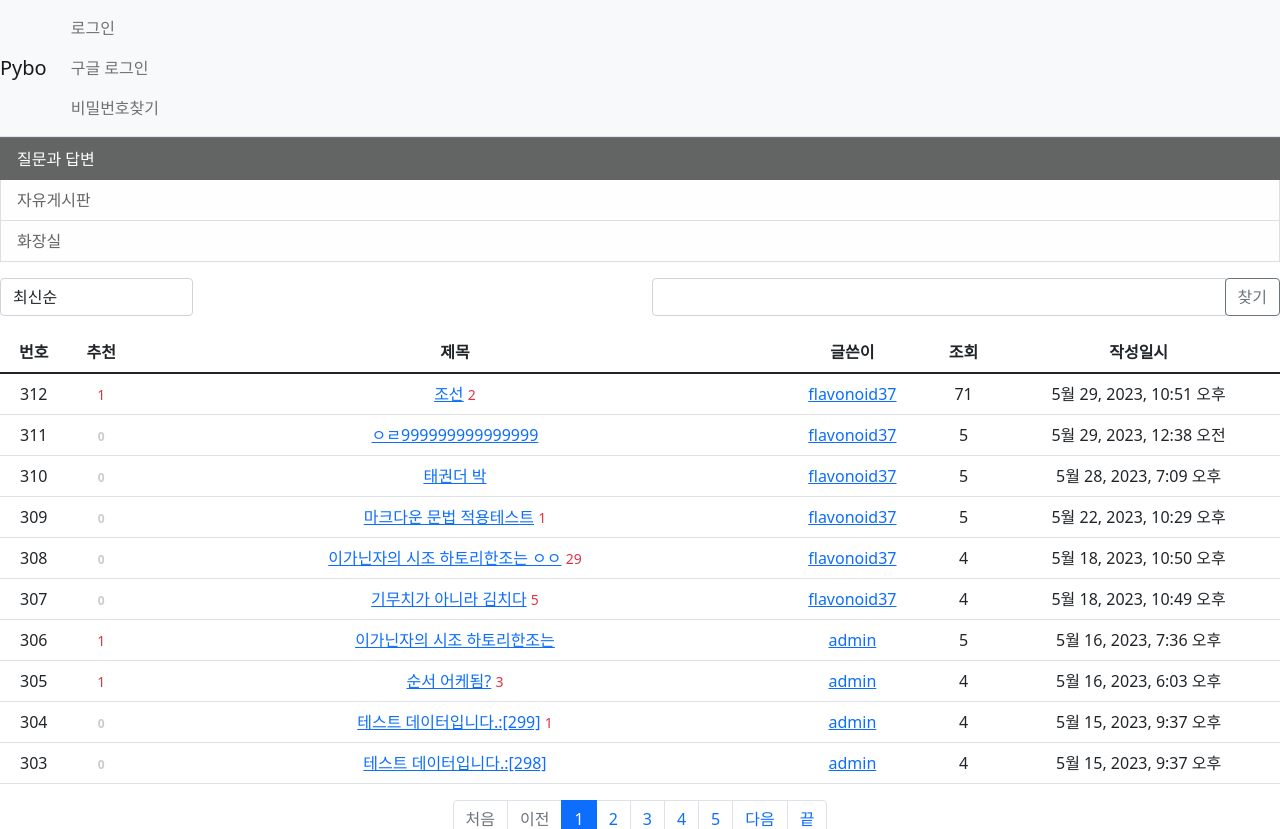
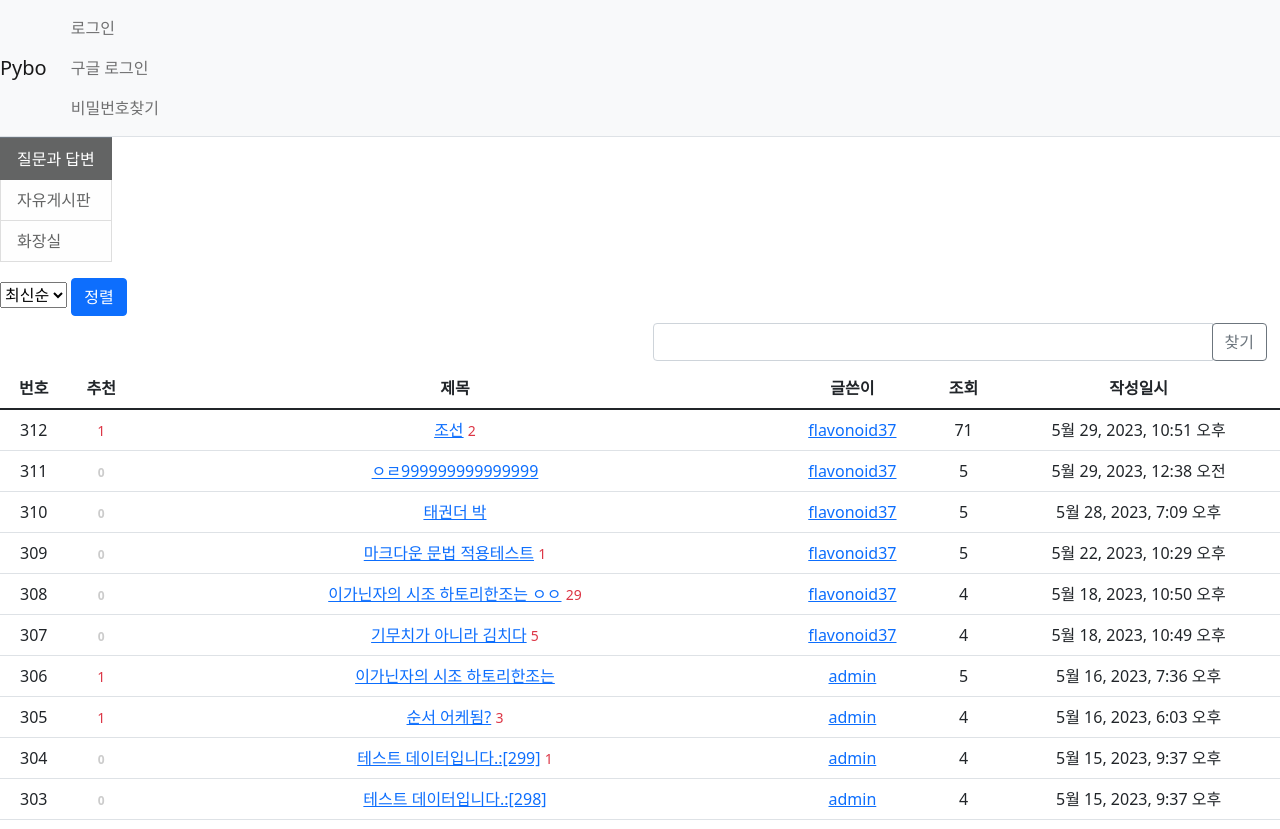
Before and after one commit to twingay96/pybo, a Django app: page /pybo/question/list in a window 1280 px wide. Shown: the top 829 px of the page. Run offline with Django 3.2, Linux system fonts and the light colour scheme; data comes from the database, SQL or seed files in the repository; both versions use the stored data as it was after the commit; some libraries are stand-ins or nearby versions.

Commit message:
정렬 기능 추가

```diff
--- a/pybo/views/base_views.py
+++ b/pybo/views/base_views.py
@@ -1,6 +1,6 @@
 from django.core.paginator import Paginator
 from django.shortcuts import render, get_object_or_404
-from django.db.models import Q
+from django.db.models import Q, Count
 from pybo.models import Answer, Category, Question
 
 
@@ -16,7 +16,21 @@ def index(request, category_name='qna'):
 
     category_list = Category.objects.all()
     category = get_object_or_404(Category, name=category_name)
-    question_list = Question.order_by_so(Question.objects.filter(category=category), so)
+    question_list = Question.objects.filter(category=category)
+
+    if so == 'recommend':
+
+        # annotate()는 필드 하나를 만들고 거기에 '어떤 내용'을 채우게 만드는 것이다.
+        # 엑셀에서 컬럼 하나를 만드는 것과 같다고 보면 된다. 내용에는
+        # 1. 다른 필드의 값을 그대로 복사하거나, 2. 다른 필드의 값들을 조합한 값을 넣을 수 있다.
+        question_list =question_list.annotate(num_voter=Count('voter')).order_by('-num_voter', '-create_date')
+        # Count('voter')는 voter의 개수가 담기는 새로운 필드를 만든다음 그 필드를 num_voter라고 명명한다.
+        # order_by('-num_voter', '-create_date') : annotate에서 정의한 num_voter을 기준으로 정렬한다.
+    elif so == 'popular':
+        question_list = question_list.annotate(num_answer=Count('answer')).order_by('-num_answer', '-create_date')
+    else:  # so == 'recent':
+        question_list = question_list.order_by('-create_date')
+
     if kw:
         question_list = question_list.filter(
             Q(subject__icontains=kw) |  # 제목 검색
--- a/templates/pybo/question_list.html
+++ b/templates/pybo/question_list.html
@@ -2,7 +2,7 @@
 {% load pybo_filter %}
 
 {% block content %}
-<nav id="sidebar" class="border-top border-secondary">
+<nav id="sidebar" class="border-top border-secondary d-inline-flex">
     <div class="list-group text-lg-start-center">
         {% for cat in category_list %}
             {% if cat == category %}
@@ -16,15 +16,20 @@
     </div>
 </nav>
 
-<div class="row justify-content-between my-3">
-    <div class="col-2">
-        <select class="form-control so">
-            <option value="recent" {% if so == 'recent' %}selected{% endif %}>최신순</option>
-            <option value="recommend" {% if so == 'recommend' %}selected{% endif %}>추천순</option>
-            <option value="popular" {% if so == 'popular' %}selected{% endif %}>답변순</option>
-        </select>
-    </div>
-    <div class="col-6">
+<div class=" justify-content-between my-3 ">
+    <form method="get" action="{{ category.get_absolute_url }}">
+        <div class="col-2">
+            <select name="so">
+                <!-- 디폴트 정렬은 최신순으로-->
+                <option value="recent" selected="selected" } >최신순</option>
+                <option value="recommend" >추천순</option>
+                <option value="popular" >답변순</option>
+            </select>
+            <button class="btn btn-primary" type="submit" value="">정렬</button>
+        </div>
+    </form>
+
+    <div class=" col-6 btn" style="float:right">
         <div class="input-group">
             <input type="text" id ="search_kw" class="form-control" value="{{ kw|default_if_none:'' }}">
             <div class="input-group-append">
@@ -133,7 +138,7 @@
     {% endif %}
 </ul>
 <!-- 페이징처리 끝 -->
-<a href="{% url 'pybo:question_create' category.name %}" class="btn btn-primary">질문 등록하기</a>
+<a href="{% url 'pybo:question_create' category.name %}" class="btn btn-primary ">질문 등록하기</a>
 
 <form id="searchForm" method="get" action="{{ category.get_absolute_url }}">
     <input type="hidden" id="kw" name="kw" value="{{ kw|default_if_none:'' }}">
@@ -143,6 +148,7 @@
 {% endblock %}
 
 {% block script %}
+
 <script type='text/javascript'>
 const page_elements = document.getElementsByClassName("page-link");
 Array.from(page_elements).forEach(function(element) {
@@ -151,36 +157,35 @@ Array.from(page_elements).forEach(function(element) {
         document.getElementById('searchForm').submit();
     });
 });
+
 const btn_search = document.getElementById("btn_search");
 btn_search.addEventListener('click', function() {
     document.getElementById('kw').value = document.getElementById('search_kw').value;
     document.getElementById('page').value = 1;  // 검색버튼을 클릭할 경우 1페이지부터 조회한다.
     document.getElementById('searchForm').submit();
 });
+
 </script>
 
-<script type='text/javascript'>
-    $(document).ready(function() {
-        $(".page-link").on('click', function() {
-            $("#page").val($(this).data("page"));
-            $("#searchForm").submit();
-        });
+<!--<script type='text/javascript'>-->
+<!--$(document).ready(function(){-->
+<!--    $(".page-link").on('click', function() {-->
+<!--        $("#page").val($(this).data("page"));-->
+<!--        $("#searchForm").submit();-->
+<!--    });-->
 
-        $("#btn_search").on('click', function() {
-            $("#kw").val($(".kw").val());
-            $("#page").val(1);  // 검색 버튼을 클릭할 경우 1페이지부터 조회한다.
-            $("#searchForm").submit();
-        });
+<!--    $("#btn_search").on('click', function() {-->
+<!--        $("#kw").val($(".kw").val());-->
+<!--        $("#page").val(1);  // 검색버튼을 클릭할 경우 1페이지부터 조회한다.-->
+<!--        $("#searchForm").submit();-->
+<!--    });-->
+<!--});-->
 
-        $(".so").on('change', function() {
-        $("#so").val($(this).val());
-        $("#page").val(1);
-        $("#searchForm").submit();
-    });
+<!--$(".so").on('change', function() {-->
+<!--        $("#so").val($(this).val());-->
+<!--        $("#page").val(1);-->
+<!--        $("#searchForm").submit();-->
+<!--    });-->
+<!--</script>-->
 
-
-
-
-    });
-</script>
 {% endblock %}
```
Also changed, not shown: pybo/models.py (+10 -2 lines), db.sqlite3.
